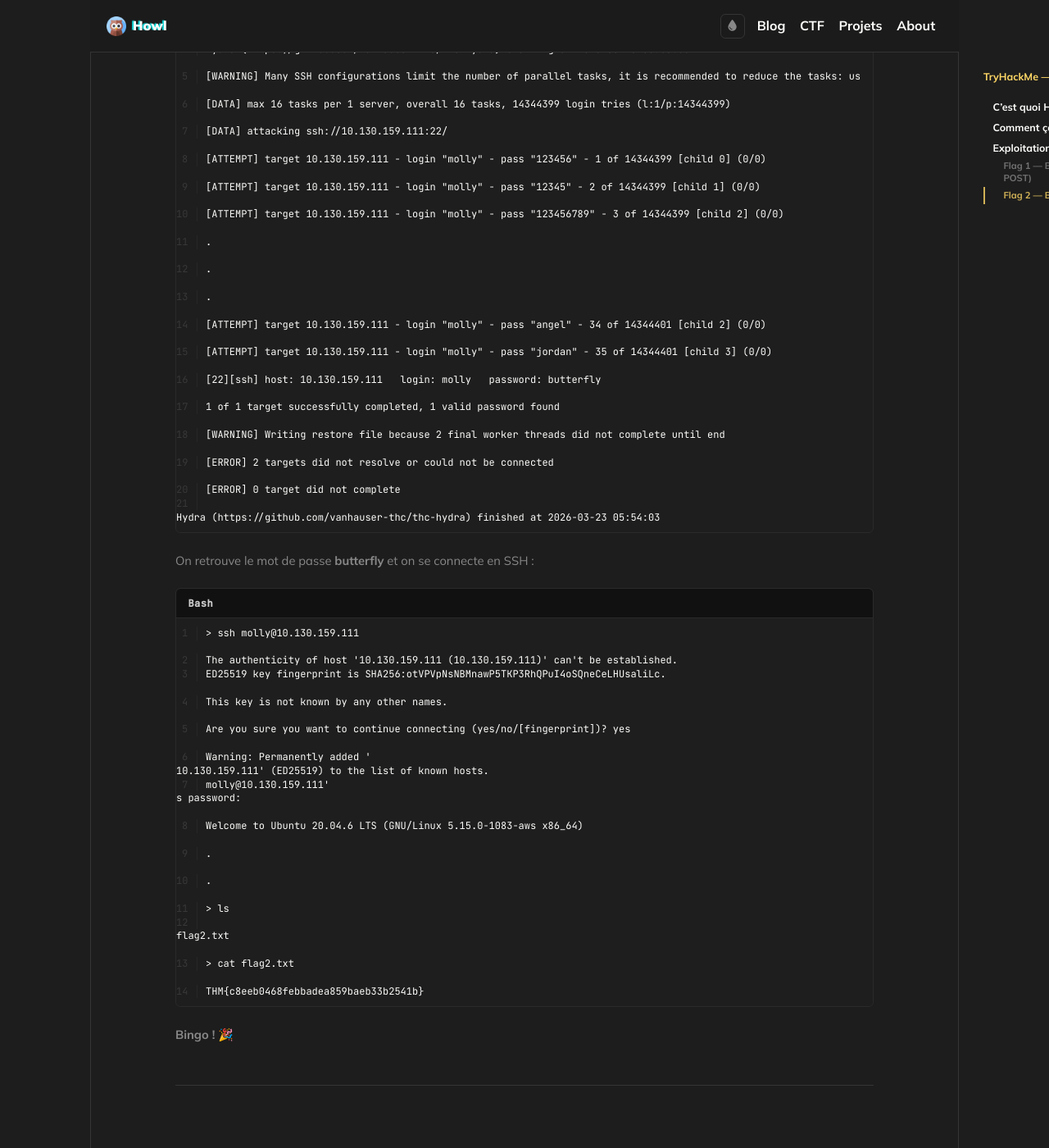
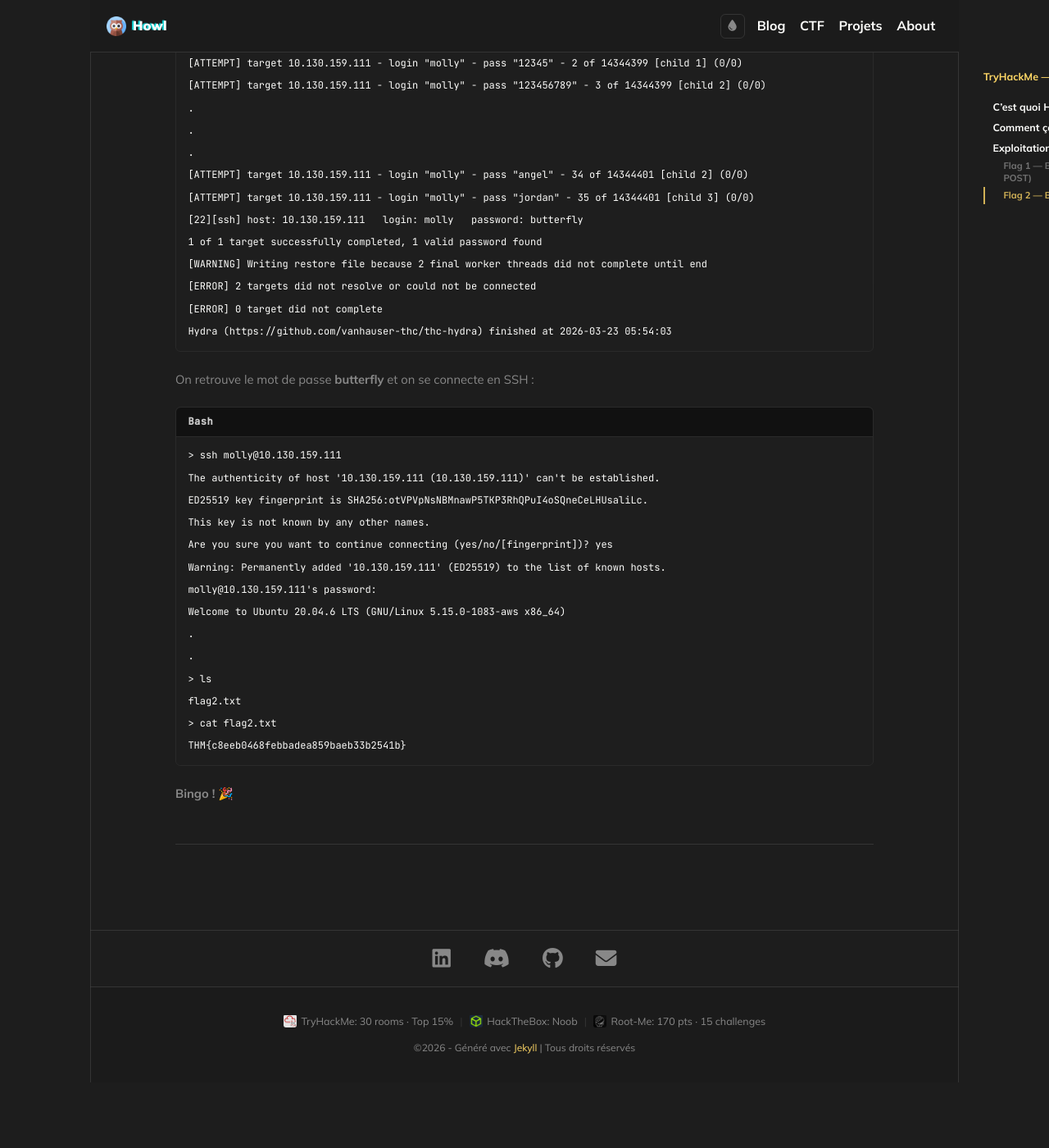
Before and after one commit to Hmdowl/hmdowl.github.io, a Jekyll site: the page built from _posts/2026-03-14-tryhackme-hydra.md, in a window 1280 px wide and 1400 px high, scrolled down 5290 px. Shown: the whole window at 82% size. Built offline with Jekyll 4.4.1, drawn with Linux system fonts in a browser that asks for light colours; after the commit the page ends 6610 px from its top, so only the background shows below that; some of the changed text lies outside the part shown.

Commit message:
changment

```diff
--- a/_layouts/post.html
+++ b/_layouts/post.html
@@ -95,20 +95,6 @@ layout: default
     });
     div.appendChild(btn);
 
-    // Numéros de lignes pour blocs 2+ lignes
-    var codeEl = div.querySelector('code');
-    if (codeEl) {
-      var raw = codeEl.innerText.replace(/\n$/, '');
-      var lineCount = raw.split('\n').length;
-      if (lineCount >= 2) {
-        var lines = codeEl.innerHTML.split('\n');
-        if (lines[lines.length - 1] === '') lines.pop();
-        codeEl.innerHTML = lines.map(function(l) {
-          return '<span class="code-line">' + l + '</span>';
-        }).join('\n');
-        div.querySelector('pre').classList.add('has-line-numbers');
-      }
-    }
   });
 
   // Lightbox pour les images
--- a/assets/css/style.css
+++ b/assets/css/style.css
@@ -2672,7 +2672,7 @@ details[open] .erasmus-summary::after { transform: rotate(90deg); }
 
 .post-content div.highlight pre {
   border-radius: 0 0 6px 6px;
-  padding: 0.6rem 1rem 0.6rem 0;
+  padding: 0.6rem 1rem 0.6rem 0.9rem;
   margin-top: 0;
   overflow-x: auto;
   background: #1e1e1e;
@@ -2680,27 +2680,6 @@ details[open] .erasmus-summary::after { transform: rotate(90deg); }
 }
 
 /* Numéros de lignes */
-.has-line-numbers { display: flex !important; overflow: hidden; }
-.has-line-numbers code { counter-reset: line-num; flex: 1; min-width: 0; overflow-x: auto; }
-.has-line-numbers .code-line {
-  display: block;
-  counter-increment: line-num;
-  white-space: pre;
-  line-height: 1.4;
-}
-.has-line-numbers .code-line::before {
-  content: counter(line-num);
-  display: inline-block;
-  width: 1.6rem;
-  color: #4a4a4a;
-  text-align: right;
-  padding-right: 0.65rem;
-  margin-right: 0.65rem;
-  border-right: 1px solid #2e2e2e;
-  user-select: none;
-  font-size: 1em;
-  opacity: 0.6;
-}
 
 .copy-btn {
   position: absolute;
@@ -3167,6 +3146,16 @@ a.footer-stat:hover {
     display: none;
   }
 
+  /* Espace entre le hero et les posts */
+  .post-list {
+    margin-top: 1.5rem;
+  }
+
+  /* Padding du container layout sur mobile */
+  .layout-with-sidebar {
+    padding-top: 1rem;
+  }
+
   /* Profile card cachée sur mobile */
   .profile-card {
     display: none;
```
